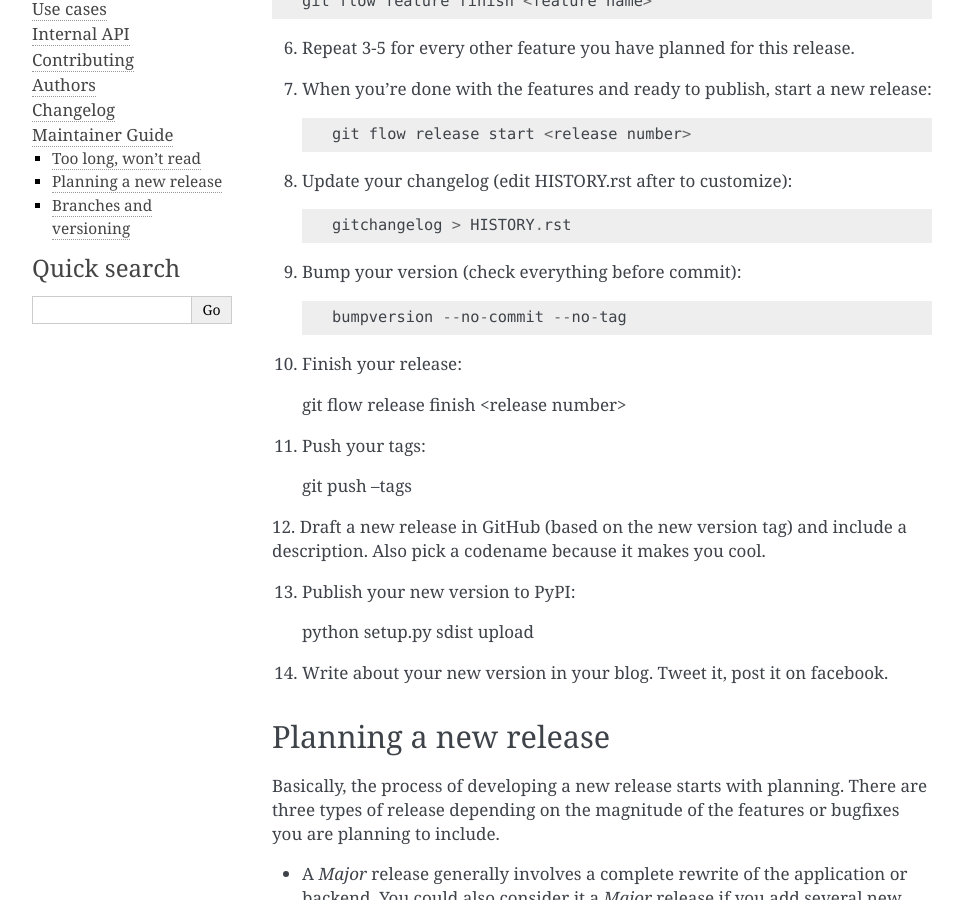
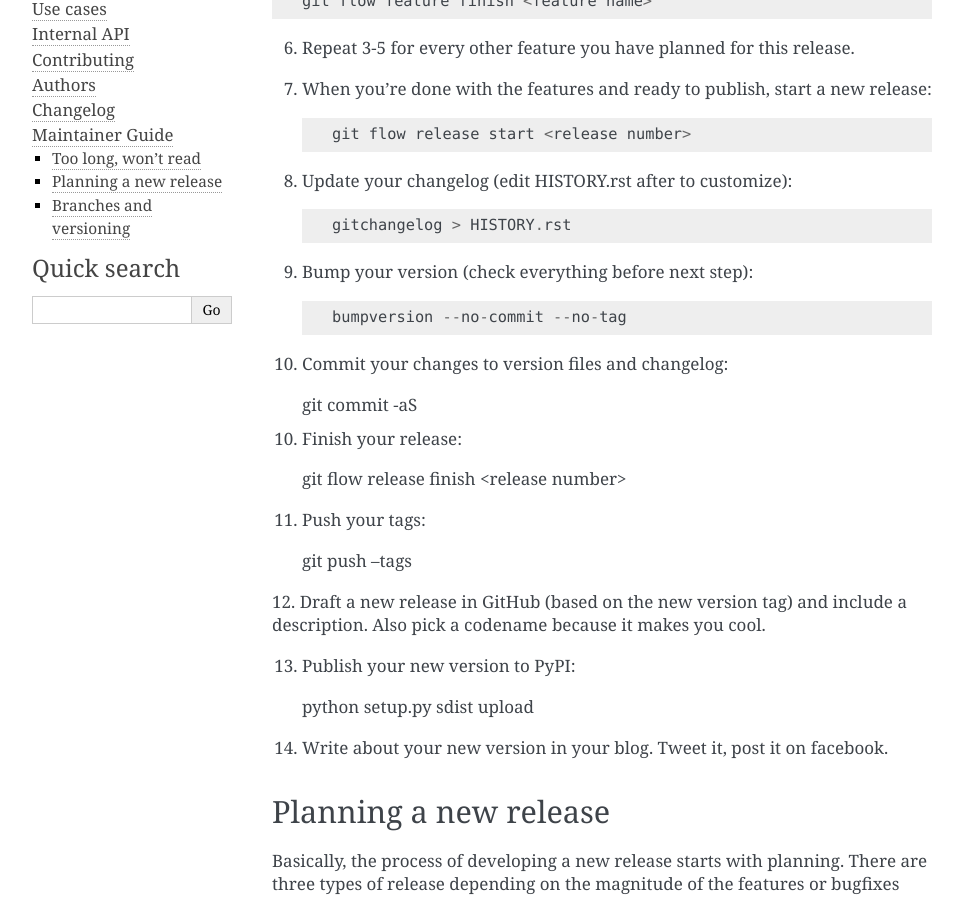
Before and after one commit to LuisAlejandro/pypicontents, a Sphinx documentation site: the page built from docs/maintainer.rst, in a window 1280 px wide and 900 px high, scrolled down 560 px. Shown: the whole window, without its empty margins (148-1111 px from the left). Built offline with Sphinx 7.4.7, drawn with Linux system fonts in a browser that asks for light colours.

Commit message:
[REF] Improving docs.

```diff
--- a/docs/maintainer.rst
+++ b/docs/maintainer.rst
@@ -31,9 +31,13 @@ branch. Watch Travis go red. Write unit tests. Watch Travis go red again.
 
     gitchangelog > HISTORY.rst
 
-9. Bump your version (check everything before commit)::
+9. Bump your version (check everything before next step)::
 
     bumpversion --no-commit --no-tag
+
+10. Commit your changes to version files and changelog::
+
+    git commit -aS
 
 10. Finish your release::
 
```
